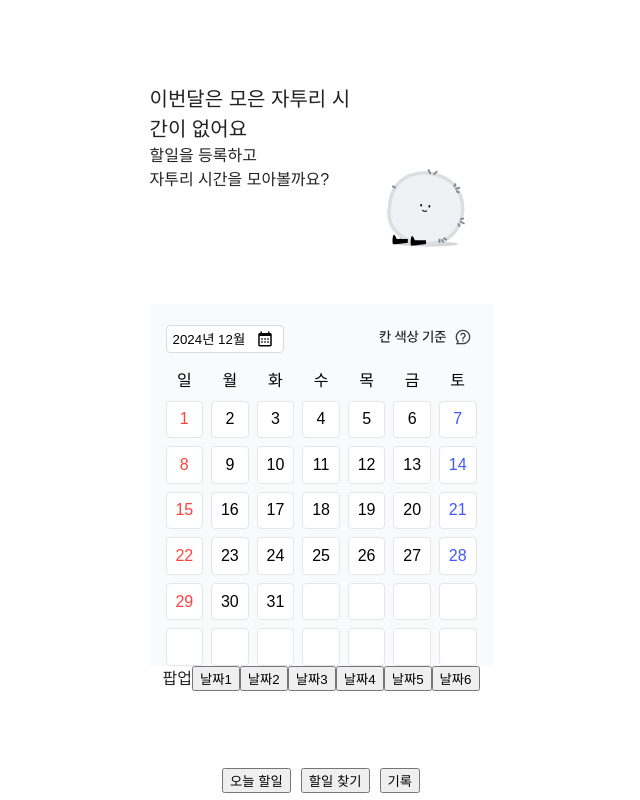
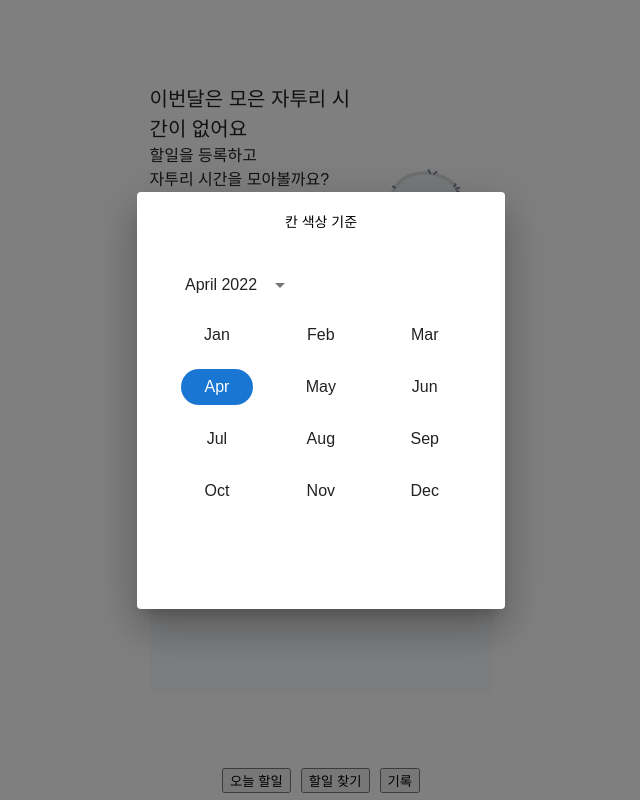
Before and after one commit to Tickley-Team/Tickley, a React (Vite) app: page /todos/memory in a window 1280 px wide. Both pictures are taken after a click on the button "2024년 12월". Shown: the whole page, without its empty margins (319-959 px from the left). Built offline with nearby package versions, Linux system fonts and the light colour scheme.

Commit message:
feat: 캘린더 기능을 업데이트 하라

```diff
--- a/package.json
+++ b/package.json
@@ -16,6 +16,8 @@
     "@emotion/styled": "^11.13.5",
     "@mui/icons-material": "^6.1.10",
     "@mui/material": "^6.1.10",
+    "@mui/x-date-pickers": "^7.23.1",
+    "dayjs": "^1.11.13",
     "react": "^18.3.1",
     "react-dom": "^18.3.1",
     "react-router": "^7.0.2",
--- a/src/App.tsx
+++ b/src/App.tsx
@@ -11,6 +11,8 @@ import { createBrowserRouter, RouterProvider } from 'react-router'
 import { ThemeProvider } from '@mui/material/styles'
 import { TickleyTheme } from './theme'
 import CssBaseline from '@mui/material/CssBaseline'
+import { LocalizationProvider } from '@mui/x-date-pickers/LocalizationProvider';
+import { AdapterDayjs } from '@mui/x-date-pickers/AdapterDayjs';
 
 function App() {
   const isProduction = process.env.NODE_ENV === 'production'
@@ -62,8 +64,10 @@ function App() {
 
   return (
     <ThemeProvider theme={TickleyTheme}>
-      <RouterProvider router={router} />
-      <CssBaseline />
+      <LocalizationProvider dateAdapter={AdapterDayjs}>
+        <RouterProvider router={router} />
+        <CssBaseline />
+      </LocalizationProvider>
     </ThemeProvider>
   )
 }
--- a/src/components/TodoMemoryDatePopup.tsx
+++ b/src/components/TodoMemoryDatePopup.tsx
@@ -1,14 +1,26 @@
-const TodoMemoryDatePopup = ({ onClickClose }: { onClickClose: () => void }) => {
+import { Dialog, DialogContent, DialogContentText } from "@mui/material";
+import { DateCalendar } from '@mui/x-date-pickers';
+import dayjs from "dayjs";
+
+const TodoMemoryDatePopup = ({ open, onClickClose }: { open: boolean, onClickClose: () => void }) => {
   return (
-    <div>
-      팝업
-      <button onClick={onClickClose}>날짜1</button>
-      <button onClick={onClickClose}>날짜2</button>
-      <button onClick={onClickClose}>날짜3</button>
-      <button onClick={onClickClose}>날짜4</button>
-      <button onClick={onClickClose}>날짜5</button>
-      <button onClick={onClickClose}>날짜6</button>
-    </div>
+    <Dialog
+      open={open}
+      onClick={onClickClose}
+      aria-labelledby="memory-question-title"
+      aria-describedby="memory-question-description"
+    >
+      <DialogContent>
+        <DialogContentText variant='title-5-medium-12' id="memory-question" style={{ marginBottom: '20px', color: 'black', fontSize: '14px', textAlign: 'center' }}>
+          칸 색상 기준
+        </DialogContentText>
+        <DateCalendar
+            defaultValue={dayjs('2022-04-17')}
+            views={['month', 'year']}
+            openTo="month"
+          />
+      </DialogContent>
+    </Dialog>
   );
 }
 
--- a/src/pages/TodosMemory.tsx
+++ b/src/pages/TodosMemory.tsx
@@ -60,7 +60,7 @@ const TodosMemory = () => {
               <img src='/src/assets/memory/memory-question.svg' alt='question' />
             </button>
           </div>
-          <div>
+          <div style={{ paddingLeft: '8px', paddingBottom: '108px' }}>
             <div style={{
               display: 'grid',
               gridTemplateColumns: 'repeat(7, 1fr)',
@@ -73,7 +73,9 @@ const TodosMemory = () => {
                   key={index}
                   style={{
                     textAlign: 'center',
-                    color: '#000000'
+                    color: '#000000',
+                    width: '24px',
+                    height: '24px',
                   }}
                 >
                   {day}
@@ -91,16 +93,18 @@ const TodosMemory = () => {
                   key={index}
                   style={{
                     aspectRatio: '1',
-                    backgroundColor: '#FFFFFF',
+                    backgroundColor: '#D9DAE2',
                     borderRadius: '4px',
-                    border: '1px solid #E5E6ED',
+                    width: '24px',
+                    height: '24px',
+                    border: 'none',
                     display: 'flex',
                     justifyContent: 'center',
                     alignItems: 'center',
-                    color: index % 7 === 0 ? '#FF4141' : index % 7 === 6 ? '#4157FF' : '#000000'
+                    color: '#000000'
                   }}
                 >
-                  {day}
+                  {''}
                 </div>
               ))}
             </div>
@@ -108,9 +112,10 @@ const TodosMemory = () => {
         </section>
         <BottomNavbar />
       </div>
-      {isShowDatePopup && (
-        <TodoMemoryDatePopup onClickClose={() => setShowDatePopup(false)} />
-      )}
+      <TodoMemoryDatePopup
+        open={isShowDatePopup}
+        onClickClose={() => setShowDatePopup(false)}
+      />
       <TodoMemoryColorStandardPopup
         open={isShowColorStandard}
         onClickClose={() => setShowColorStandard(false)}
```
Also changed, not shown: 1 other file (tests, documents, lock files or other folders).
